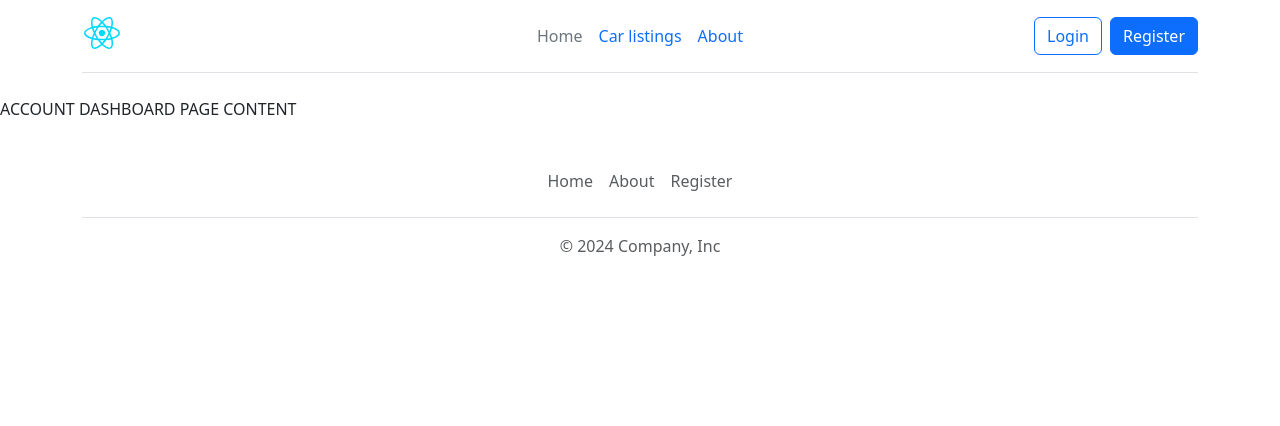
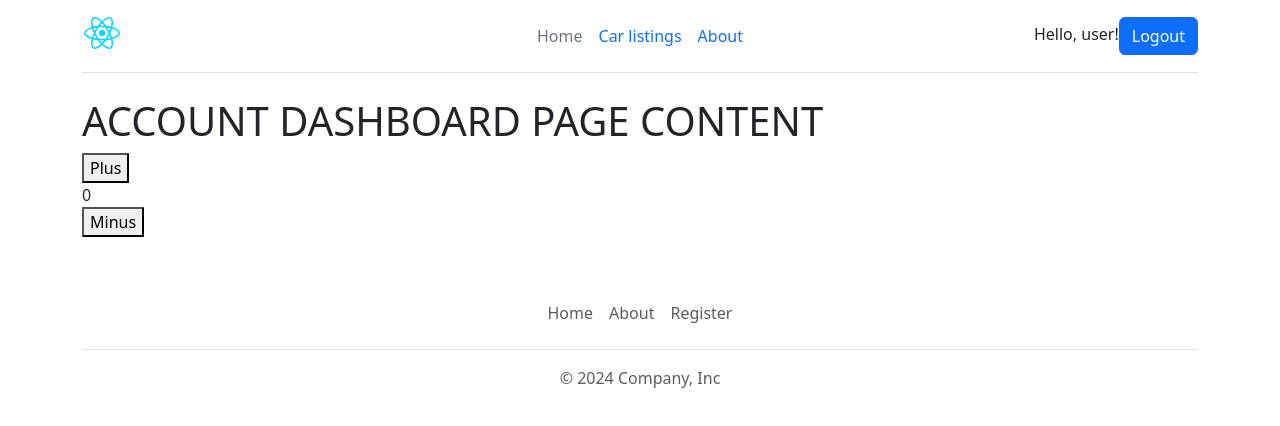
Before and after one commit to front-end-by-rimantas/48-grupe-auto, a React (Vite) app in the folder client/: page /account in a window 1280 px wide. Shown: the top 426 px of the page. Built offline with nearby package versions, Linux system fonts and the light colour scheme.

Commit message:
Use state

```diff
--- a/client/src/components/header/Header.jsx
+++ b/client/src/components/header/Header.jsx
@@ -2,6 +2,22 @@ import { Link } from 'react-router-dom';
 import logo from '../../assets/react.svg';
 
 export function Header() {
+    const isUserLoggedIn = true;
+
+    const guestActions = (
+        <div className="col-md-3 text-end">
+            <Link to="/login" className="btn btn-outline-primary me-2">Login</Link>
+            <Link to="/register" className="btn btn-primary">Register</Link>
+        </div>
+    );
+
+    const userActions = (
+        <div className="col-md-3 text-end">
+            Hello, user!
+            <Link to="/logout" className="btn btn-primary">Logout</Link>
+        </div>
+    );
+
     return (
         <div className="container">
             <header className="d-flex flex-wrap align-items-center justify-content-center justify-content-md-between py-3 mb-4 border-bottom">
@@ -17,10 +33,7 @@ export function Header() {
                     <Link to="/about" className="nav-link px-2">About</Link>
                 </ul>
 
-                <div className="col-md-3 text-end">
-                    <Link to="/login" className="btn btn-outline-primary me-2">Login</Link>
-                    <Link to="/register" className="btn btn-primary">Register</Link>
-                </div>
+                {isUserLoggedIn ? userActions : guestActions}
             </header>
         </div>
     );
--- a/client/src/pages/auth/PageLogin.jsx
+++ b/client/src/pages/auth/PageLogin.jsx
@@ -1,9 +1,12 @@
 import { useState } from 'react';
+import { useNavigate } from 'react-router-dom';
 
 export function PageLogin() {
+    const navigate = useNavigate();
     const [email, setEmail] = useState('');
     const [password, setPassword] = useState('');
     const [isPasswordVisible, setPasswordVisible] = useState(false);
+
 
     function handleEmailChange(e) {
         setEmail(e.target.value);
@@ -20,8 +23,26 @@ export function PageLogin() {
     function handleFormSubmit(e) {
         e.preventDefault();
 
-        console.log('-----------------------');
-        console.log(email, password);
+        if (email === '' || password === '') {
+            console.error('ERROR: blogi formos duomenys');
+            return;
+        }
+
+        fetch('http://localhost:4821/api/login', {
+            method: 'POST',
+            headers: {
+                'Content-Type': 'application/json',
+                'Accept': 'application/json',
+            },
+            body: JSON.stringify({ email, password }),
+        })
+            .then(res => res.json())
+            .then(data => {
+                if (data.loggedIn === true) {
+                    navigate('/account');
+                }
+            })
+            .catch(err => console.error(err));
     }
 
     return (
--- a/client/src/pages/dashboard/PageDashboard.jsx
+++ b/client/src/pages/dashboard/PageDashboard.jsx
@@ -1,9 +1,34 @@
-import style from './PageDashboard.module.css';
+import { useState } from 'react';
 
 export function PageDashboard() {
+    const [count, setCount] = useState(0);
+    const [history, setHistory] = useState([]);
+
+    function handlePlusClick() {
+        setCount(prevCount => prevCount + 1);
+        setHistory(prevHistory => [count + 1, ...prevHistory]);
+    }
+
+    function handleMinusClick() {
+        setCount(prevCount => prevCount - 1);
+        setHistory(prevHistory => [count - 1, ...prevHistory]);
+    }
+
     return (
-        <div className={style.dashboard}>
-            ACCOUNT DASHBOARD PAGE CONTENT
+        <div className="container">
+            <div className="row">
+                <h1 className="col-12">ACCOUNT DASHBOARD PAGE CONTENT</h1>
+            </div>
+            <div className="row">
+                <div className="col-12">
+                    <button onClick={handlePlusClick}>Plus</button>
+                    <div>{count}</div>
+                    <button onClick={handleMinusClick}>Minus</button>
+                </div>
+                <ul>
+                    {history.map((n, index) => <li key={index}>{n}</li>)}
+                </ul>
+            </div>
         </div>
     );
 }
```
Also changed, not shown: client/favicon/site.webmanifest, 1 other file (tests, documents, lock files or other folders).
